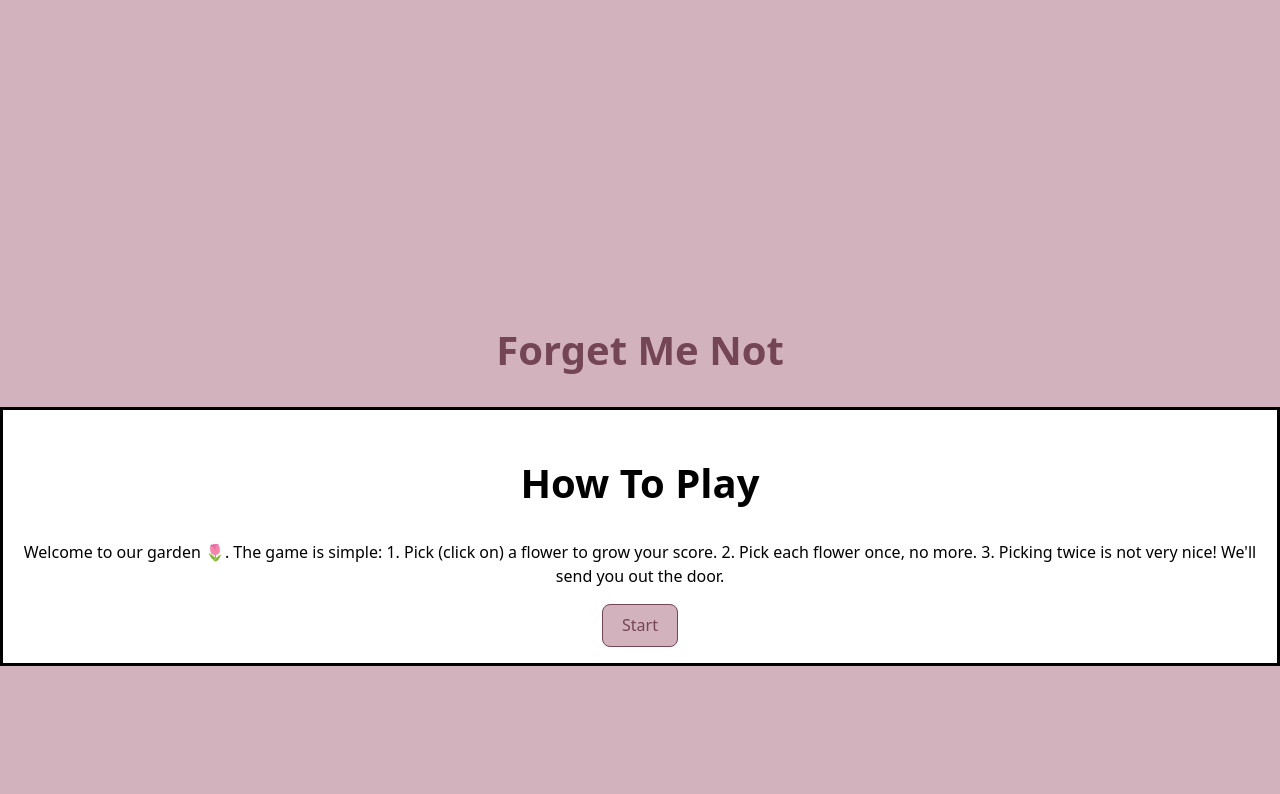
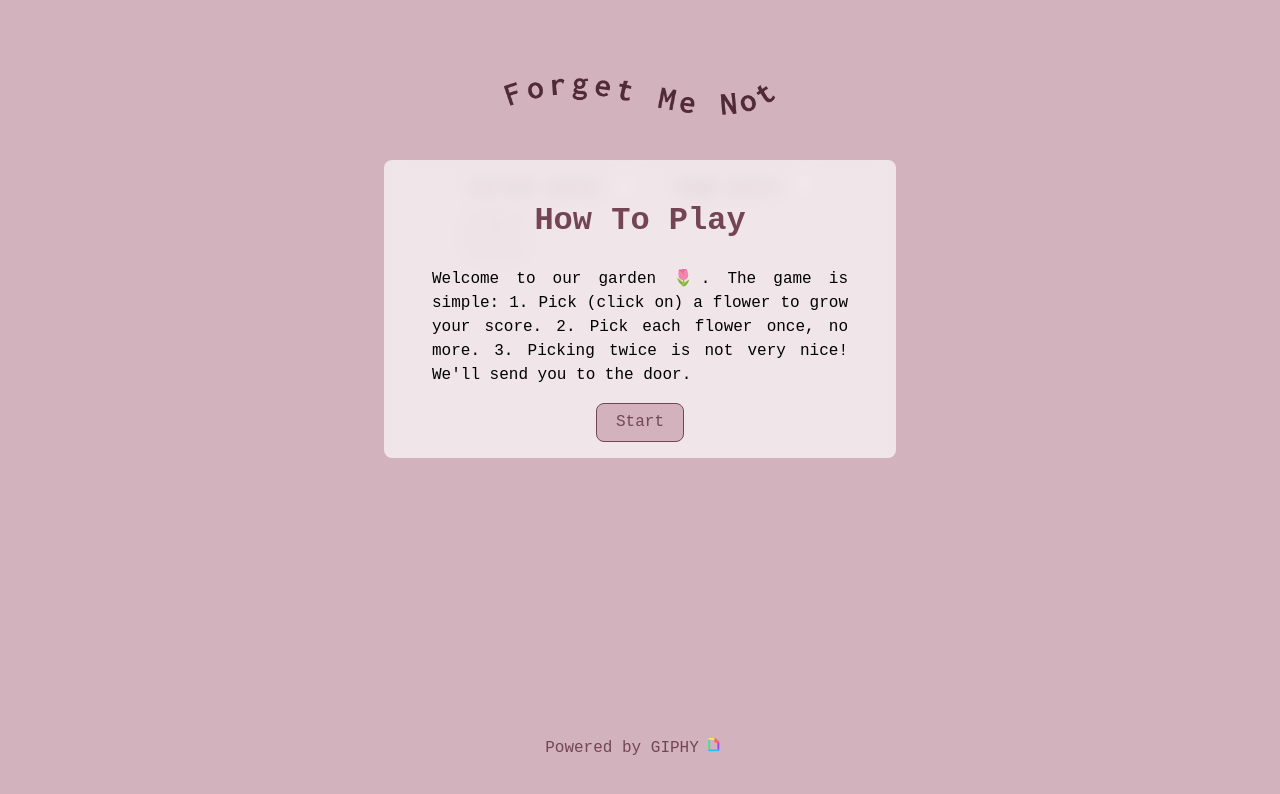
Before and after one commit to denaliazhi/forget-me-not, a React (Vite) app: page / in a window 1280 px wide. Shown: the top 794 px of the page. Built offline with nearby package versions, Linux system fonts and the light colour scheme.

Commit message:
style: prettify directions modal and end game message

```diff
--- a/src/App.css
+++ b/src/App.css
@@ -3,10 +3,39 @@
   margin: 0 auto;
   padding: 2rem;
   text-align: center;
+
+  display: flex;
+  flex-direction: column;
+  justify-content: space-between;
+}
+
+#title {
+  display: inline-block;
+  background-image: url("assets/curvy.png");
+  background-size: contain;
+  background-repeat: no-repeat;
+  background-position: center;
+  width: 80%;
+  height: 3rem;
+  margin: 2rem;
 }
 
 dialog {
   z-index: 20;
+  width: 30rem;
+  border-radius: 0.5rem;
+  background-color: #ffffffa8;
+  backdrop-filter: blur(0.5rem);
+  border: none;
+}
+
+dialog h1 {
+  font-size: 2rem;
+  color: var(--dark-magenta);
+}
+dialog p {
+  padding: 0 2rem;
+  text-align: justify;
 }
 
 .tray {
@@ -17,16 +46,20 @@ dialog {
 }
 
 .slot {
+  place-self: center;
   padding: 1rem;
   background-color: #c8a5b1;
   border-radius: 0.3rem;
   box-shadow: inset 2px 2px 2px 1px #502a3767;
   width: 6rem;
   height: 6.7rem;
+  display: flex;
+  align-items: center;
+  justify-content: center;
 }
 
 .slot img {
-  width: 5rem;
+  width: 4rem;
   filter: drop-shadow(2px 2px #fff);
 }
 
@@ -51,8 +84,45 @@ dialog {
   font-weight: bold;
 }
 
-.game-bar {
+.directions-btn {
   display: flex;
   gap: 1rem;
   justify-content: space-between;
 }
+
+.msg-bar {
+  padding: 1rem 2rem;
+  margin: 2rem 0;
+  background-color: var(--dark-magenta);
+  color: white;
+  text-align: left;
+  border-radius: 0.5rem;
+  display: flex;
+  gap: 2rem;
+}
+
+.msg-bar p,
+.msg-bar h3,
+.msg-bar button {
+  padding: 0;
+  margin: 0;
+}
+
+.msg-bar img {
+  height: 3rem;
+  width: auto;
+}
+
+.msg-bar button {
+  padding: 0.5rem 1rem;
+}
+
+footer span {
+  display: inline-block;
+  height: 36px;
+  width: 36px;
+  background-image: url("assets/giphy-logo.webp");
+  background-size: cover;
+  background-repeat: no-repeat;
+  background-position: -9px 11px;
+}
--- a/src/App.jsx
+++ b/src/App.jsx
@@ -9,23 +9,30 @@ function App() {
 
   return (
     <>
-      <h1>Forget Me Not</h1>
+      <div>
+        <span id="title"></span>
         <Directions
           show={showDialog}
           setShow={setShowDialog}
           play={isPlaying}
           setPlay={setIsPlaying}
         >
-        Welcome to our garden 🌷. The game is simple: 1. Pick (click on) a
-        flower to grow your score. 2. Pick each flower once, no more. 3. Picking
-        twice is not very nice! We'll send you out the door.
+          {`Welcome to our garden 🌷. The game is simple:
+          1. Pick (click on) a flower to grow your score.
+          2. Pick each flower once, no more.
+          3. Picking twice is not very nice! We'll send you to the door.`}
         </Directions>
         <Game play={isPlaying} setPlay={setIsPlaying}></Game>
-      <div className="game-bar">
         <button className="directions-btn" onClick={() => setShowDialog(true)}>
-          How To Play
+          ?
         </button>
       </div>
+      <footer>
+        <p>
+          Powered by <a href="https://developers.giphy.com/">GIPHY</a>
+          <span></span>
+        </p>
+      </footer>
     </>
   );
 }
--- a/src/components/Message.jsx
+++ b/src/components/Message.jsx
@@ -1,11 +1,13 @@
 export function Message({ title, content, sticker, handleClick }) {
   return (
     <div className="msg-bar">
-      <h3>{title}</h3>
+      {sticker && <img src={sticker} />}
       <div>
+        <h3>{title}</h3>
+
         <p>{content}</p>
-        {sticker && <img src={sticker} />}
       </div>
+
       <button onClick={handleClick}>Play again</button>
     </div>
   );
--- a/src/index.css
+++ b/src/index.css
@@ -1,5 +1,5 @@
 :root {
-  font-family: system-ui, Avenir, Helvetica, Arial, sans-serif;
+  font-family: "Courier New", Courier, monospace;
   line-height: 1.5;
   font-weight: 400;
 
@@ -13,9 +13,7 @@
 }
 
 body {
-  margin: 0;
   display: flex;
-  place-items: center;
   min-width: 320px;
   min-height: 100vh;
   background-color: var(--light-pink);
@@ -40,7 +38,7 @@ button {
   color: var(--dark-magenta);
   background-color: var(--light-pink);
   cursor: pointer;
-  transition: background-color 0.25s, color 0.25s;
+  transition: (color, background-color) 0.25s;
 }
 button:hover {
   background-color: var(--dark-magenta);
@@ -50,3 +48,11 @@ button:focus,
 button:focus-visible {
   outline: 4px auto -webkit-focus-ring-color;
 }
+
+a {
+  color: inherit;
+  text-decoration: none;
+}
+a:hover {
+  text-decoration: underline;
+}
```
Also changed, not shown: src/assets/curvy.png (added), src/assets/giphy-logo.webp (added). Lines whose indentation alone changed are shown as unchanged.
